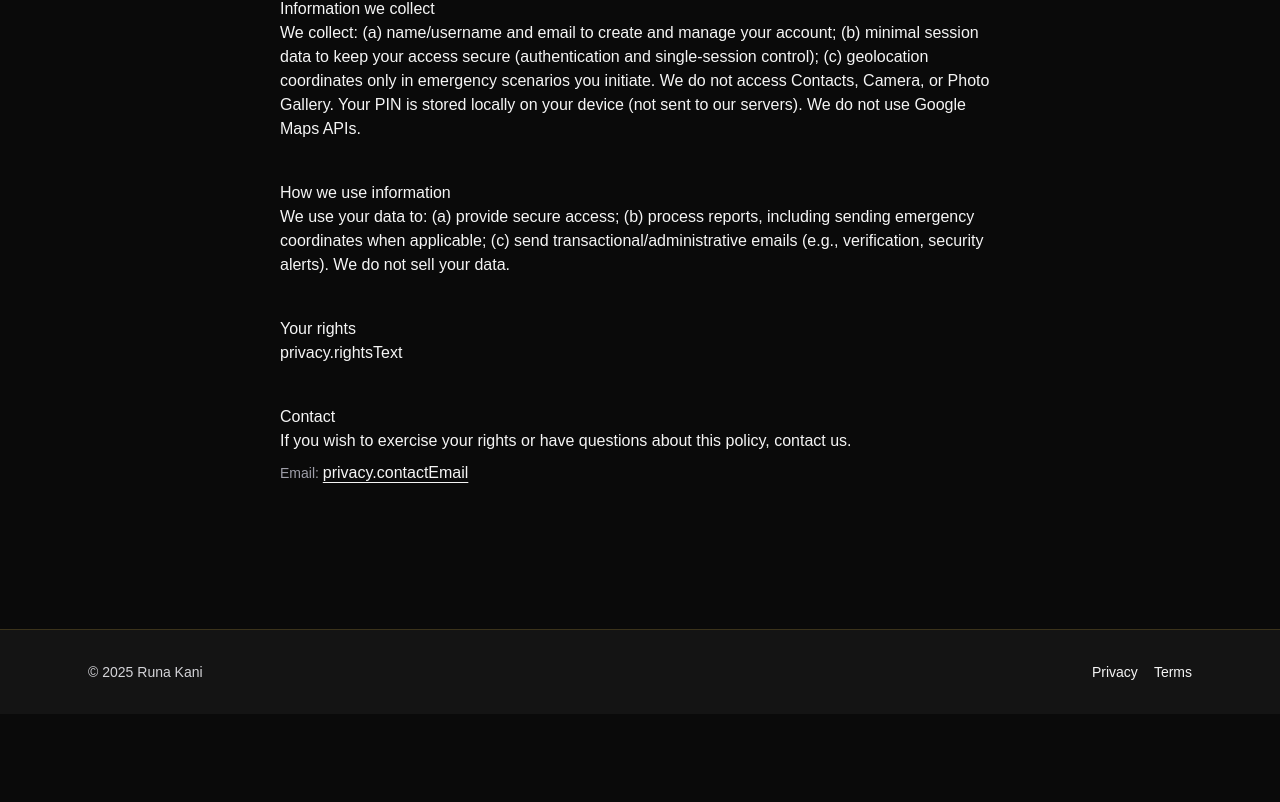
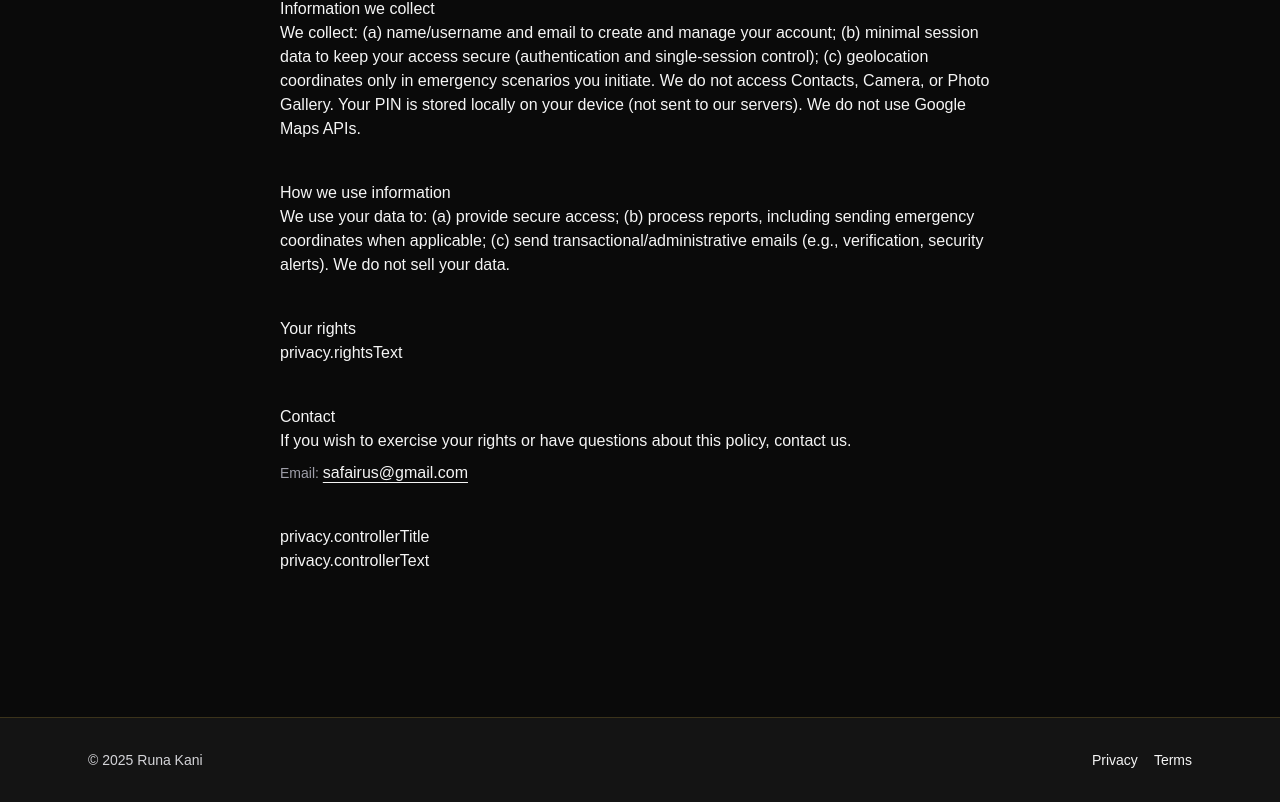
Before and after one commit to Diego5HZ/runa-kani-web, a Next.js app: page /en/privacy in a window 1280 px wide. Shown: the part 551-1353 px from the top of the page. Before the commit the page ends 1265 px from the top, so only its background shows below. Built offline with nearby package versions, Linux system fonts and the light colour scheme.

Commit message:
feature: update on TC & PP

```diff
--- a/app/[locale]/privacy/page.tsx
+++ b/app/[locale]/privacy/page.tsx
@@ -84,6 +84,12 @@ export default async function PrivacyPage({
           </a>
         </p>
       </section>
+
+      <section id="controller" className="prose prose-invert prose-zinc max-w-none mt-10">
+        <h2>{t("controllerTitle")}</h2>
+        <p>{t("controllerText")}</p>
+      </section>
+
     </article>
   );
 }
--- a/messages/en.json
+++ b/messages/en.json
@@ -43,7 +43,7 @@
     "contactTitle": "Contact",
     "contactText": "If you wish to exercise your rights or have questions about this policy, contact us.",
     "contactEmailLabel": "Email:",
-    "contactEmail": "{contactEmail}"
+    "contactEmail": "safairus@gmail.com"
   },
 
   "terms": {
@@ -57,5 +57,9 @@
     "liabilityText": "The service is provided “as is.” We do not guarantee uninterrupted availability. We are not liable for indirect or consequential damages. Latvian (EU) law applies, and for users in Peru, Law No. 29733 also applies. Where legal frameworks conflict, the most protective provision for the user shall prevail.",
     "toc": "Contents",
     "updatedOn": "Last updated:"
-  }
+  },
+
+  "controllerTitle": "Data Controller",
+  "controllerText": "The Runa Kani application is operated by Diego Henríquez, individual developer, based in Riga, Latvia. For any inquiries regarding your personal data, please contact us at {contactEmail}."
+
 }
--- a/messages/es.json
+++ b/messages/es.json
@@ -43,7 +43,7 @@
     "contactTitle": "Contacto",
     "contactText": "Si deseas ejercer tus derechos o tienes dudas sobre esta política, contáctanos.",
     "contactEmailLabel": "Email:",
-    "contactEmail": "{contactEmail}"
+    "contactEmail": "safairus@gmail.com"
   },
 
   "terms": {
@@ -57,5 +57,9 @@
     "liabilityText": "El servicio se ofrece \"tal cual\". No garantizamos disponibilidad ininterrumpida. No nos hacemos responsables por daños indirectos o derivados. Se aplica la legislación de Letonia (UE) y, para usuarios en Perú, también la Ley N° 29733. En caso de conflicto normativo, se aplicará la disposición más protectora para el usuario.",
     "toc": "Contenido",
     "updatedOn": "Última actualización:"
-  }
+  },
+
+  "controllerTitle": "Responsable del tratamiento",
+  "controllerText": "La aplicación Runa Kani es operada por Diego Henríquez, persona natural, con domicilio en Riga, Letonia. Para cualquier consulta sobre tus datos personales, escríbenos a {contactEmail}."
+
 }
```
